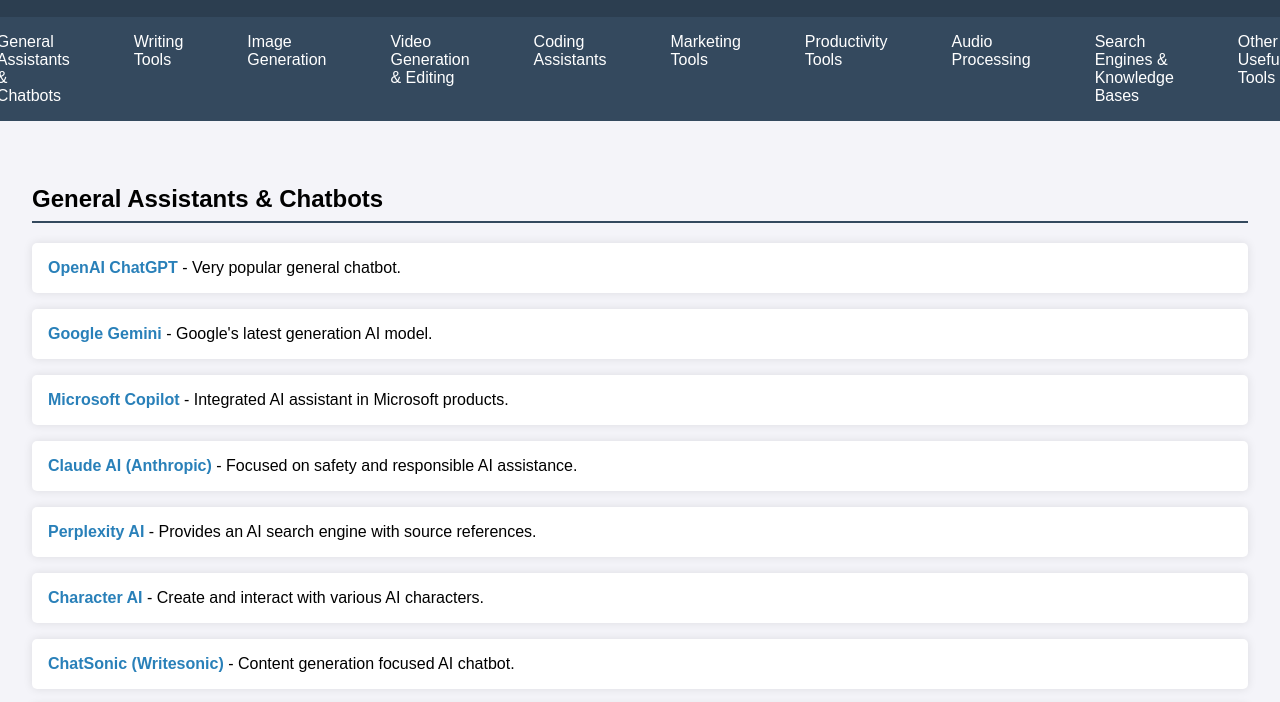
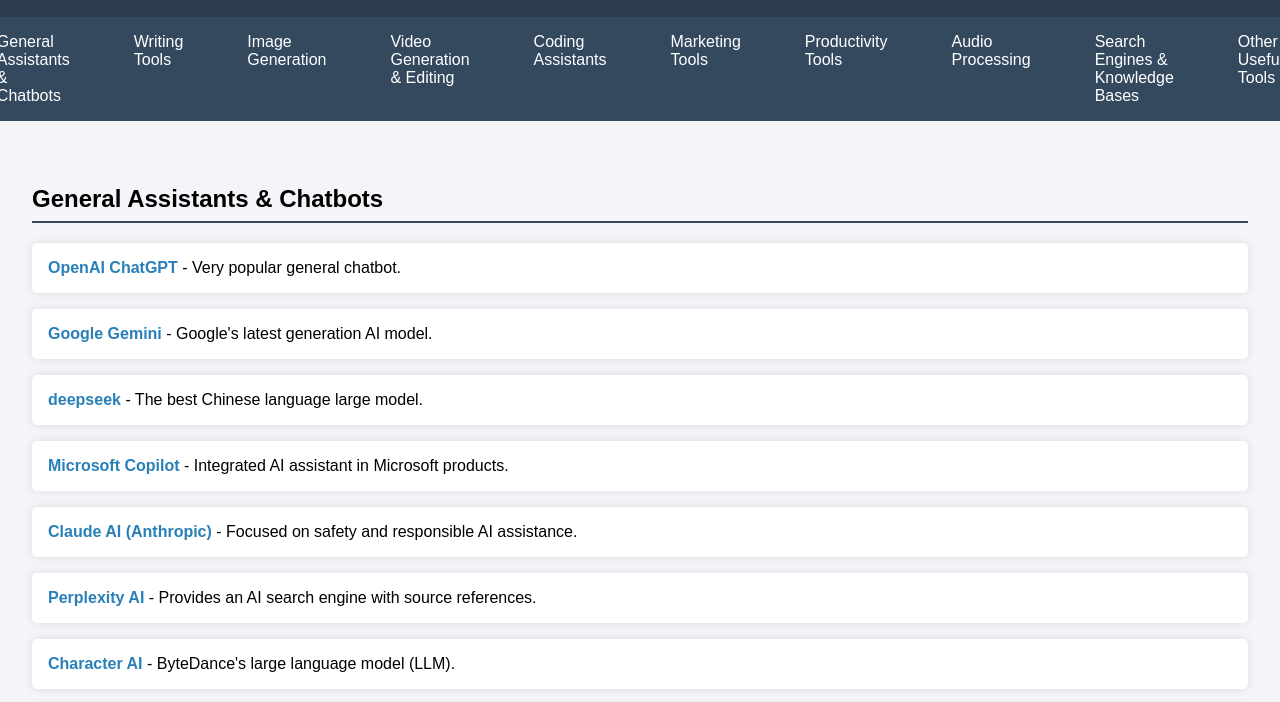
Before and after one commit to makejet2023/aidaohang, a plain HTML site: page index.html in a window 1280 px wide. Shown: the part 95-797 px from the top of the page. Drawn offline with Linux system fonts and the light colour scheme.

Commit message:
Update index.html

```diff
--- a/index.html
+++ b/index.html
@@ -81,10 +81,11 @@
             <ul>
                 <li><a href="https://chat.openai.com" target="_blank">OpenAI ChatGPT</a> - Very popular general chatbot.</li>
                 <li><a href="https://gemini.google.com" target="_blank">Google Gemini</a> - Google's latest generation AI model.</li>
+                <li><a href="https://https://www.deepseek.com/" target="_blank">deepseek</a> - The best Chinese language large model.</li>
                 <li><a href="https://copilot.microsoft.com" target="_blank">Microsoft Copilot</a> - Integrated AI assistant in Microsoft products.</li>
                 <li><a href="https://claude.ai" target="_blank">Claude AI (Anthropic)</a> - Focused on safety and responsible AI assistance.</li>
                 <li><a href="https://perplexity.ai" target="_blank">Perplexity AI</a> - Provides an AI search engine with source references.</li>
-                <li><a href="https://character.ai" target="_blank">Character AI</a> - Create and interact with various AI characters.</li>
+                <li><a href="https://www.doubao.com/" target="_blank">Character AI</a> - ByteDance's large language model (LLM).</li>
                 <li><a href="https://writesonic.com/chatsonic" target="_blank">ChatSonic (Writesonic)</a> - Content generation focused AI chatbot.</li>
                 <li><a href="https://mistral.ai/le-chat" target="_blank">Le Chat (Mistral AI)</a> - Chatbot provided by Mistral AI.</li>
             </ul>
```
